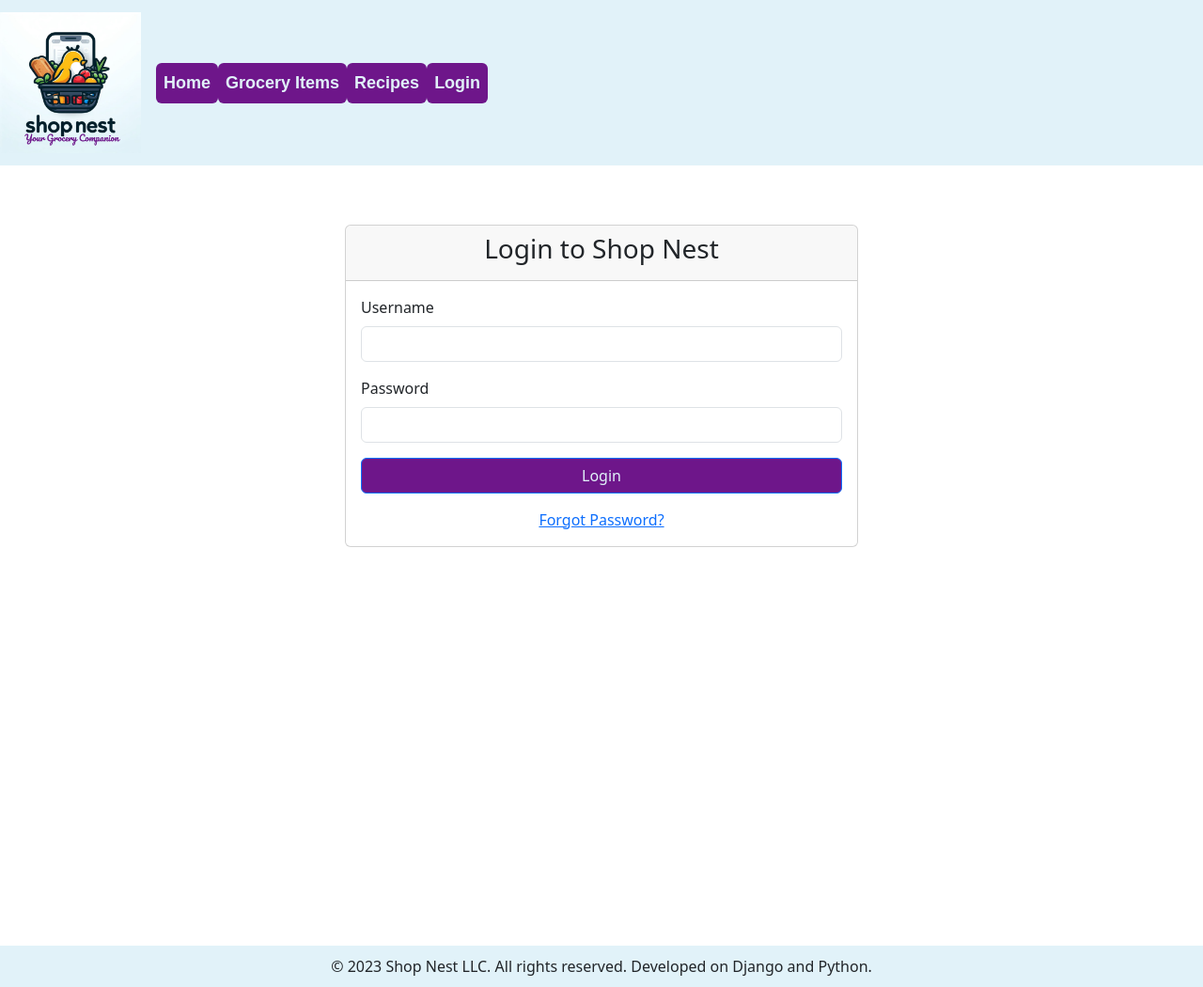
After one commit to MayberryKory/CS3300PROJ, a Django app: page /accounts/login in a window 1280 px wide. The commit adds this page. Shown: the whole page at 94% size. Run offline with Django 4.2, Linux system fonts and the light colour scheme; some libraries are stand-ins or nearby versions.

Commit message:
Added User Login/ logut and reg

```diff
--- a/groceryApp/groceries_app/models.py
+++ b/groceryApp/groceries_app/models.py
@@ -1,5 +1,6 @@
 from django.db import models
 from django.urls import reverse
+from django.contrib.auth.models import User
 
 
 class GroceryItem(models.Model):
@@ -17,6 +18,8 @@ class GroceryItem(models.Model):
 class Recipe(models.Model):
     recipe_name = models.CharField(max_length=200)
     recipe_ingredients = models.ManyToManyField(GroceryItem, related_name='recipes')
+    creator = models.ForeignKey(User, on_delete=models.CASCADE)
+    date_modified = models.DateTimeField(auto_now=True)
 
     def __str__(self):
         return self.recipe_name
--- a/groceryApp/groceries_app/templates/groceries_app/base_template.html
+++ b/groceryApp/groceries_app/templates/groceries_app/base_template.html
@@ -84,9 +84,21 @@
         <li class="nav-item">
           <a class="nav-link btn btn-primary" href="{% url 'recipes' %}">Recipes</a>
         </li>
-        <li class="nav-item">
-          <a class="nav-link btn btn-primary" href="#">Login</a>
-        </li>
+
+        {% if user.is_authenticated %}
+          <li class="nav-item">
+            <p class="nav-link text-muted mt-1 mb-0">Welcome, {{ user.username }}</p>
+          </li>
+          <li class="nav-item">
+              <a class="nav-link btn btn-primary" href="{% url 'logout' %}">Logout</a>
+          </li>
+        {% else %}
+          <li class="nav-item">
+            <a class="nav-link btn btn-primary" href="{% url 'login' %}">Login</a>
+          </li>
+        {% endif %}
+
+
       </ul>
     </div>
   </nav>
--- a/groceryApp/groceries_app/templates/groceries_app/index.html
+++ b/groceryApp/groceries_app/templates/groceries_app/index.html
@@ -39,7 +39,7 @@
         <p class="font-nunito">
             Shop Nest is here to simplify your grocery shopping experience. Create and manage shopping lists, discover the best deals, and track your expenses with ease. Say goodbye to the hassle of grocery shopping and let Shop Nest make it a breeze.
         </p>
-        <a href="/get-started" class="btn btn-primary btn-lg btn-start" style="display: block; margin: 0 auto;">Get Started</a>
+        <a href={% url 'register' %} class="btn btn-primary btn-lg btn-start" style="display: block; margin: 0 auto;">Get Started</a>
     </div>
 
     <div class="best-sale-container" style="color: #6E168A; padding: 15px; text-align: center; border-radius: 10px;">
--- /dev/null
+++ b/groceryApp/groceries_app/templates/registration/login.html
@@ -0,0 +1,38 @@
+{% extends "groceries_app/base_template.html" %}
+{% load static %}
+{% load bootstrap5 %}
+
+{% block title %}Login - Shop Nest{% endblock %}
+
+{% block content %}
+<div class="container">
+    <div class="row justify-content-center">
+        <div class="col-md-6">
+            <div class="card mt-5">
+                <div class="card-header">
+                    <h3 class="text-center">Login to Shop Nest</h3>
+                </div>
+                <div class="card-body">
+                    <form method="post">
+                        {% csrf_token %}
+                        <div class="mb-3">
+                            <label for="id_username" class="form-label">Username</label>
+                            <input type="text" name="username" id="id_username" class="form-control" required>
+                        </div>
+                        <div class="mb-3">
+                            <label for="id_password" class="form-label">Password</label>
+                            <input type="password" name="password" id="id_password" class="form-control" required>
+                        </div>
+                        <div class="d-grid gap-2">
+                            <button type="submit" class="btn btn-primary">Login</button>
+                        </div>
+                    </form>
+                    <div class="mt-3 text-center">
+                        <a href="#">Forgot Password?</a>
+                    </div>
+                </div>
+            </div>
+        </div>
+    </div>
+</div>
+{% endblock %}
--- a/groceryApp/groceries_app/urls.py
+++ b/groceryApp/groceries_app/urls.py
@@ -1,4 +1,5 @@
 from django.urls import path
+from django.contrib.auth import views as auth_views
 from groceries_app import views
 
 urlpatterns = [
@@ -12,5 +13,10 @@ urlpatterns = [
     path('recipes/create_recipe/', views.createRecipe, name='create-recipe'),
     path('recipes/delete/<int:recipe_id>/', views.deleteRecipe, name='delete-recipe'),
     path('recipes/update_recipe/<int:recipe_id>', views.updateRecipe, name='update-recipe'),
+    path('accounts/login', auth_views.LoginView.as_view(), name = 'login'),
+    path('accounts/logout/', views.logut, name = 'logout'),
+    path('accounts/register/', views.register, name='register'),
+    path('accounts/profile/', views.profile_view, name = 'profile')
+
 
 ]
```
Also changed, not shown: groceryApp/groceries_app/forms.py (+9 -1 lines), groceryApp/groceries_app/templates/groceries_app/recipe_list.html (+8 -4 lines), groceryApp/groceries_app/templates/registration/logout.html (added, +23 -0 lines), groceryApp/groceries_app/templates/registration/profile.html (added, +16 -0 lines), groceryApp/groceries_app/templates/registration/register.html (added, +28 -0 lines), groceryApp/groceries_app/views.py (+34 -1 lines), groceryApp/django_grocery_project/settings.py (line endings or trailing spaces), groceryApp/groceries_app/migrations/0003_userprofile.py (added), groceryApp/groceries_app/migrations/0004_recipe_creator_delete_userprofile.py (added), groceryApp/groceries_app/migrations/0005_recipe_date_modified.py (added).
